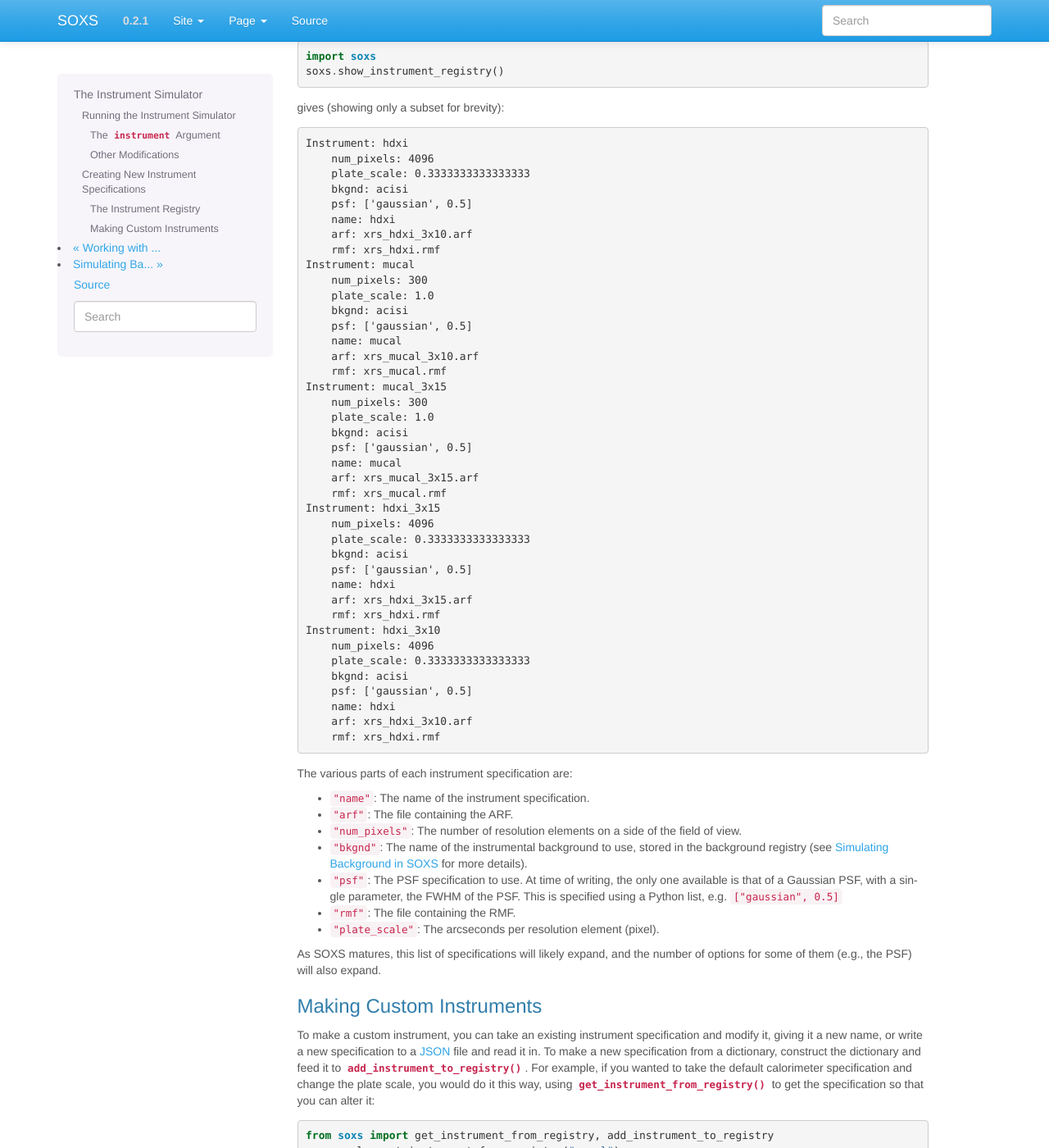
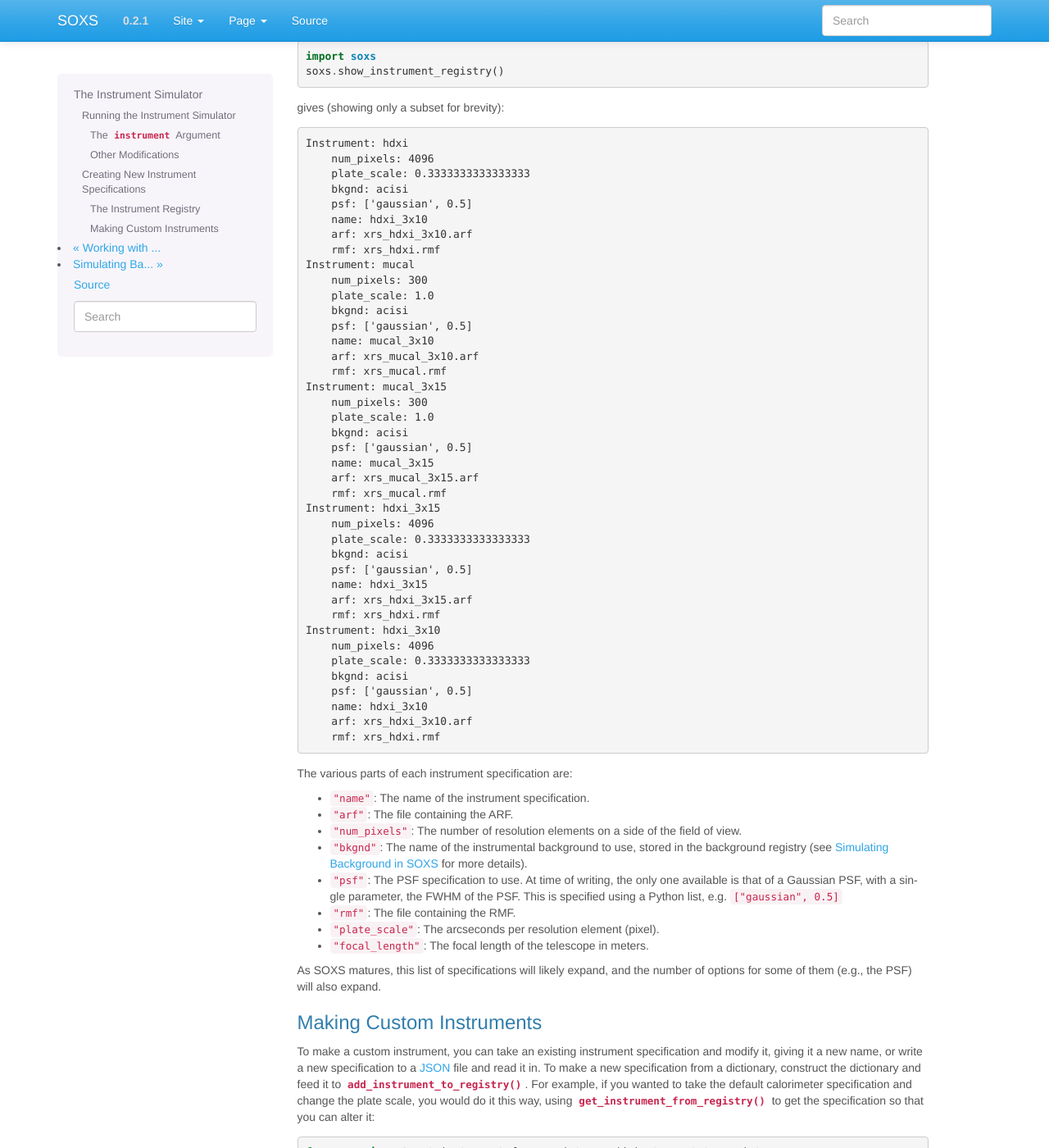
Before and after one commit to lynx-x-ray-observatory/soxs, a Sphinx documentation site: the page built from doc/source/python/instrument.rst, in a window 1280 px wide and 1400 px high, scrolled down 2032 px. Shown: the whole window at 82% size. Built offline with Sphinx 7.4.7, drawn with Linux system fonts in a browser that asks for light colours.

Commit message:
More focal_length references

```diff
--- a/doc/source/files/example_mucal_spec.json
+++ b/doc/source/files/example_mucal_spec.json
@@ -8,5 +8,6 @@
     "bkgnd": "acisi",
     "plate_scale": 1.0,
     "arf": "xrs_mucal_3x10.arf",
-    "num_pixels": 300
+    "num_pixels": 300,
+    "focal_length": 10.0
 }
--- a/doc/source/files/hdxi_2.json
+++ b/doc/source/files/hdxi_2.json
@@ -5,5 +5,6 @@
     "bkgnd": "acisi",
     "num_pixels": 4096,
     "plate_scale": 0.33333333333333333333,
+    "focal_length": 10.0,
     "psf": ["gaussian", 2.0]
 }
--- a/doc/source/files/hdxi_5.json
+++ b/doc/source/files/hdxi_5.json
@@ -5,5 +5,6 @@
     "bkgnd": "acisi",
     "num_pixels": 4096,
     "plate_scale": 0.33333333333333333333,
+    "focal_length": 10.0,
     "psf": ["gaussian", 5.0]
 }
--- a/doc/source/python/instrument.rst
+++ b/doc/source/python/instrument.rst
@@ -146,7 +146,7 @@ gives (showing only a subset for brevity):
         plate_scale: 0.3333333333333333
         bkgnd: acisi
         psf: ['gaussian', 0.5]
-        name: hdxi
+        name: hdxi_3x10
         arf: xrs_hdxi_3x10.arf
         rmf: xrs_hdxi.rmf
     Instrument: mucal
@@ -154,7 +154,7 @@ gives (showing only a subset for brevity):
         plate_scale: 1.0
         bkgnd: acisi
         psf: ['gaussian', 0.5]
-        name: mucal
+        name: mucal_3x10
         arf: xrs_mucal_3x10.arf
         rmf: xrs_mucal.rmf
     Instrument: mucal_3x15
@@ -162,7 +162,7 @@ gives (showing only a subset for brevity):
         plate_scale: 1.0
         bkgnd: acisi
         psf: ['gaussian', 0.5]
-        name: mucal
+        name: mucal_3x15
         arf: xrs_mucal_3x15.arf
         rmf: xrs_mucal.rmf
     Instrument: hdxi_3x15
@@ -170,7 +170,7 @@ gives (showing only a subset for brevity):
         plate_scale: 0.3333333333333333
         bkgnd: acisi
         psf: ['gaussian', 0.5]
-        name: hdxi
+        name: hdxi_3x15
         arf: xrs_hdxi_3x15.arf
         rmf: xrs_hdxi.rmf
     Instrument: hdxi_3x10
@@ -178,7 +178,7 @@ gives (showing only a subset for brevity):
         plate_scale: 0.3333333333333333
         bkgnd: acisi
         psf: ['gaussian', 0.5]
-        name: hdxi
+        name: hdxi_3x10
         arf: xrs_hdxi_3x10.arf
         rmf: xrs_hdxi.rmf
 
@@ -194,6 +194,7 @@ The various parts of each instrument specification are:
   list, e.g. ``["gaussian", 0.5]``
 * ``"rmf"``: The file containing the RMF.
 * ``"plate_scale"``: The arcseconds per resolution element (pixel).
+* ``"focal_length"``: The focal length of the telescope in meters.
 
 As SOXS matures, this list of specifications will likely expand, and the number of options for
 some of them (e.g., the PSF) will also expand.
```
